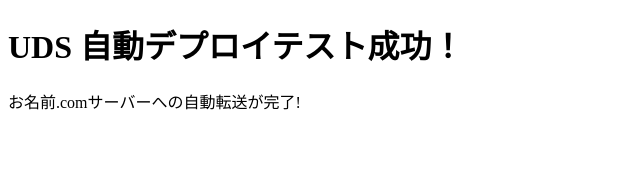
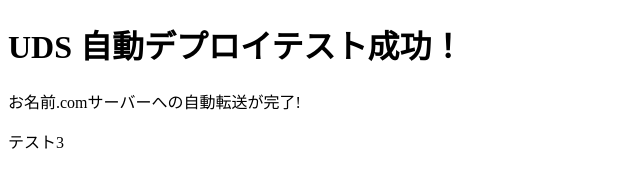
Before and after one commit to ubuyama-digital-service-com/uds-system-20260213-deploy-workflow, a plain HTML site: page index.html in a window 1280 px wide. Shown: the full height of the page, 0-640 px from the left. Drawn offline with Linux system fonts and the light colour scheme.

Commit message:
Trigger actions

```diff
--- a/index.html
+++ b/index.html
@@ -4,6 +4,7 @@
 <body>
     <h1>UDS 自動デプロイテスト成功！</h1>
     <p>お名前.comサーバーへの自動転送が完了!</p>
+    <p>テスト3</p>
 </body>
 
 </html>
```
